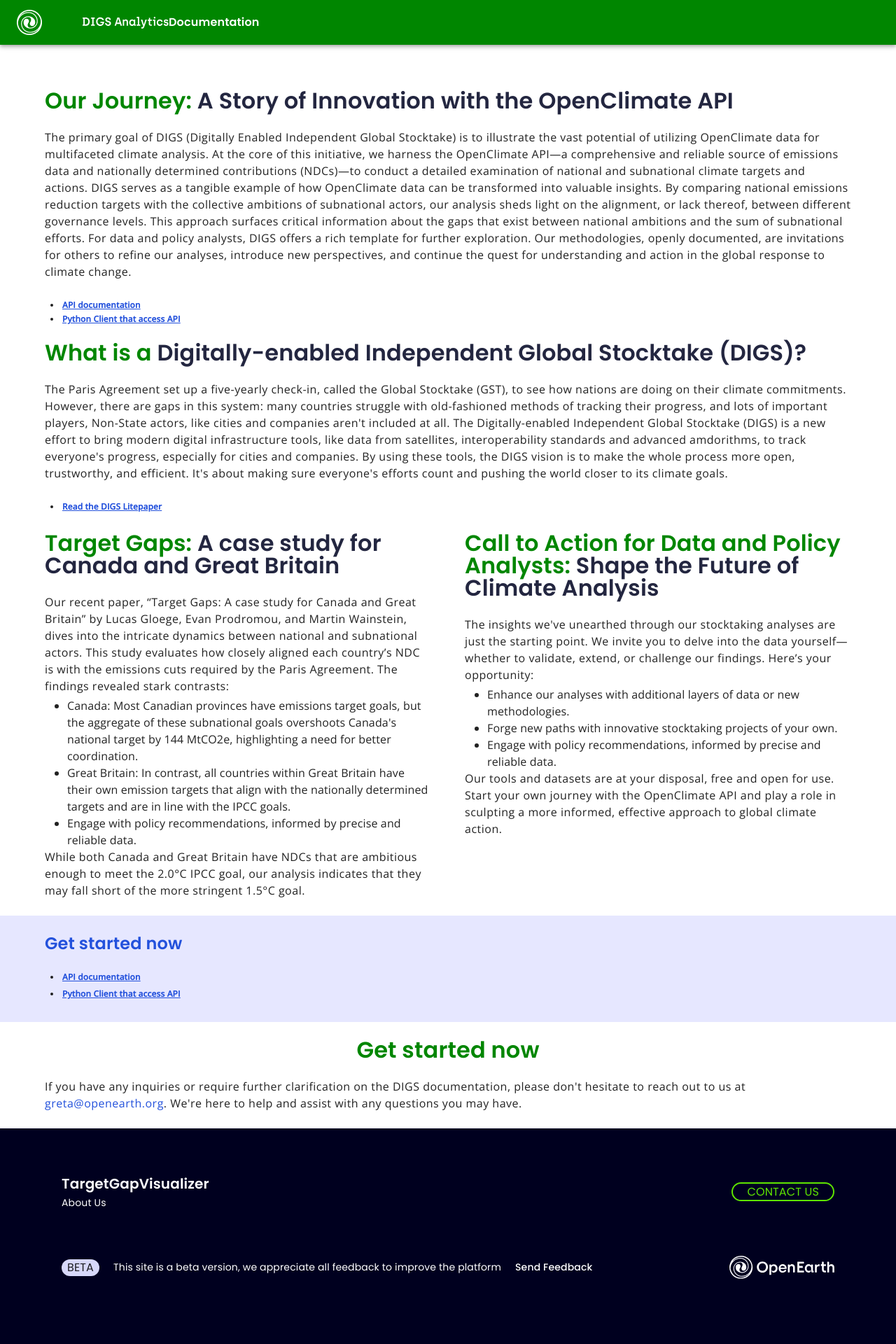
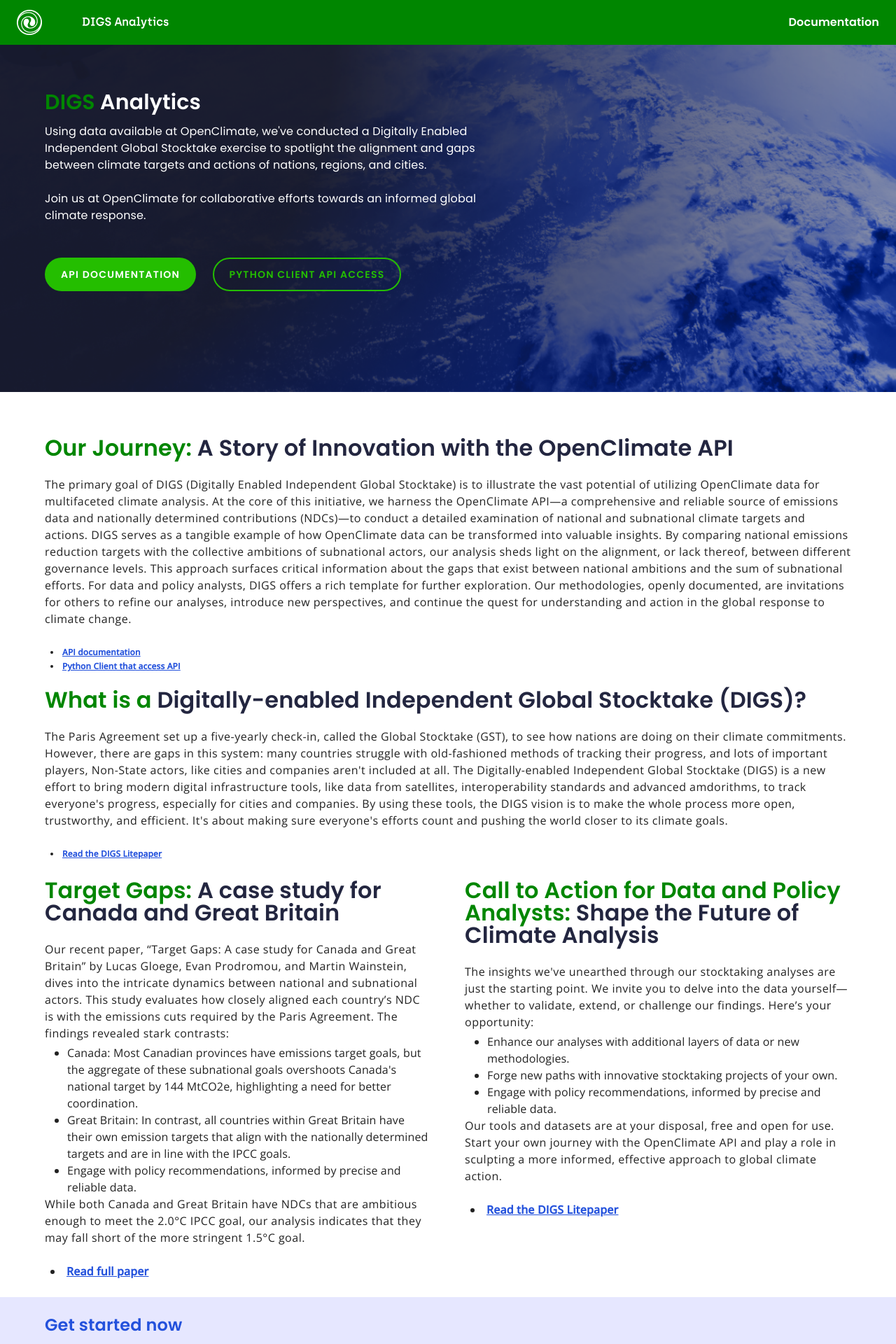
Before and after one commit to Open-Earth-Foundation/target-gap, a Next.js app: page /documentation in a window 1280 px wide. Shown: the top 1920 px of the page at 70% size. Built offline with nearby package versions, Linux system fonts and the light colour scheme.

Commit message:
update: imported hero and added button components

```diff
--- a/src/app/documentation/page.tsx
+++ b/src/app/documentation/page.tsx
@@ -5,6 +5,8 @@ import { Box, Container, List, ListItem, Typography } from "@mui/material";
 import React from "react";
 import { Open_Sans } from "next/font/google";
 import Link from "next/link";
+import Hero from "@/components/header/Hero";
+import ButtonMain from "@/components/button/Button";
 
 const opensans = Open_Sans({
   subsets: ["latin"],
@@ -14,6 +16,36 @@ const opensans = Open_Sans({
 const page = () => {
   return (
     <>
+      <Hero>
+        <Box
+          sx={{
+            display: "flex",
+            flexDirection: {
+              xs: "column",
+              md: "row",
+            },
+          }}
+          gap="24px">
+          <ButtonMain
+            text="API DOCUMENTATION"
+            bgColor="#24BE00"
+            textColor="#FFFFFF"
+            border={false}
+            borderColor="#24BE00"
+            w="216px"
+            h="48px"
+          />
+          <ButtonMain
+            text="PYTHON CLIENT API ACCESS"
+            bgColor="none"
+            textColor="#24BE00"
+            border={true}
+            borderColor="#24BE00"
+            w="269px"
+            h="48px"
+          />
+        </Box>
+      </Hero>
       <Box paddingTop="64px" paddingBottom="24px">
         <Container maxWidth="lg">
           <Box display="flex" flexDirection="column" gap="24px">
@@ -311,6 +343,15 @@ const page = () => {
                 enough to meet the 2.0°C IPCC goal, our analysis indicates that
                 they may fall short of the more stringent 1.5°C goal.
               </Typography>
+              <ul className="list-disc ml-2 list-inside text-xs md:text-base">
+                <li>
+                  <Link
+                    href="https://docs.google.com/document/d/1hA8246oEDPvzs_6RJAe8PEJyYjm_X4FNFAevc-kUYR8/edit"
+                    className="text-[#2351DC] underline bodyText font-[600] leading-6">
+                    Read full paper
+                  </Link>
+                </li>
+              </ul>
             </Box>
             <Box display="flex" flexDirection="column" gap="24px">
               <Heading
@@ -371,6 +412,15 @@ const page = () => {
                 role in sculpting a more informed, effective approach to global
                 climate action.
               </Typography>
+              <ul className="list-disc ml-2 list-inside text-xs md:text-base">
+                <li>
+                  <Link
+                    href="https://uploads-ssl.webflow.com/62192ceb9199b3dd08431a6b/63288ad5701afc27ed83d2ef_Litepaper%20-%20A%20Digitally-Enabled%20Independent%20Global%20Stocktake.pdf"
+                    className="text-[#2351DC] underline bodyText font-[600] leading-6">
+                    Read the DIGS Litepaper
+                  </Link>
+                </li>
+              </ul>
             </Box>
           </div>
         </Container>
@@ -386,7 +436,7 @@ const page = () => {
               lineHeight="32px">
               Get started now
             </Typography>
-            <ul className="list-disc ml-2 list-inside text-xs">
+            <ul className="list-disc ml-2 list-inside text-xs md:text-base">
               <li>
                 <Link
                   href="https://github.com/Open-Earth-Foundation/OpenClimate/blob/develop/api/API.md"
@@ -405,11 +455,20 @@ const page = () => {
           </Box>
         </Container>
       </Box>
-      <Box paddingTop="24px" paddingBottom="24px">
+      <Box
+        sx={{
+          paddingTop: {
+            xs: "24px",
+            md: "48px",
+          },
+          height: {
+            xs: "200px",
+            md: "250px",
+          },
+        }}>
         <Container maxWidth="lg">
           <Box display="flex" flexDirection="column" gap="24px">
             <Typography
-              textAlign="center"
               align="center"
               variant="h2"
               color="#008600"
@@ -417,6 +476,10 @@ const page = () => {
                 fontSize: {
                   xs: "24px",
                   lg: "32px",
+                },
+                textAlign: {
+                  xs: "center",
+                  md: "left",
                 },
               }}
               fontWeight={600}
--- /dev/null
+++ b/src/components/button/Button.tsx
@@ -0,0 +1,42 @@
+import React, { FC } from "react";
+import { Button } from "@mui/material";
+
+interface ButtonMainProps {
+  bgColor: string;
+  border: boolean;
+  borderColor: string;
+  h?: string;
+  w?: string;
+  text: string;
+  textColor: string;
+}
+
+const ButtonMain: FC<ButtonMainProps> = ({
+  bgColor,
+  border,
+  borderColor,
+  text,
+  textColor,
+  h,
+  w,
+}) => {
+  return (
+    <Button
+      sx={{
+        backgroundColor: bgColor,
+        borderRadius: "50px",
+        color: textColor,
+        width: w,
+        height: h,
+        fontWeight: "600",
+        letterSpacing: "1.25px",
+        lineHeight: "16px",
+        fontSize: "14px",
+        border: border && "2px solid #24BE00",
+      }}>
+      {text}
+    </Button>
+  );
+};
+
+export default ButtonMain;
--- a/src/components/navbar/Navbar.tsx
+++ b/src/components/navbar/Navbar.tsx
@@ -49,6 +49,7 @@ const Navbar: FC<NavbarProps> = ({ window }) => {
           sx={{
             display: "flex",
             justifyContent: "space-between",
+            width: "100%",
           }}
           disableGutters>
           <Box display="flex" alignItems="center" gap="58px">
```
